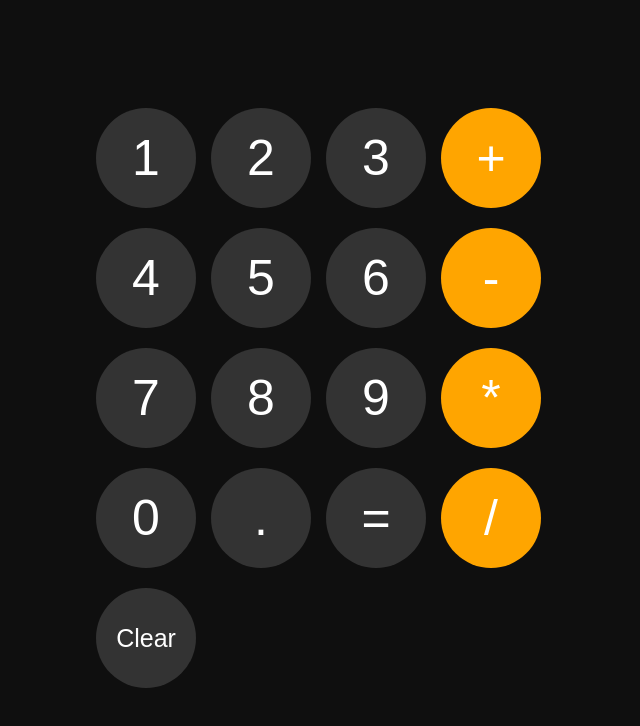
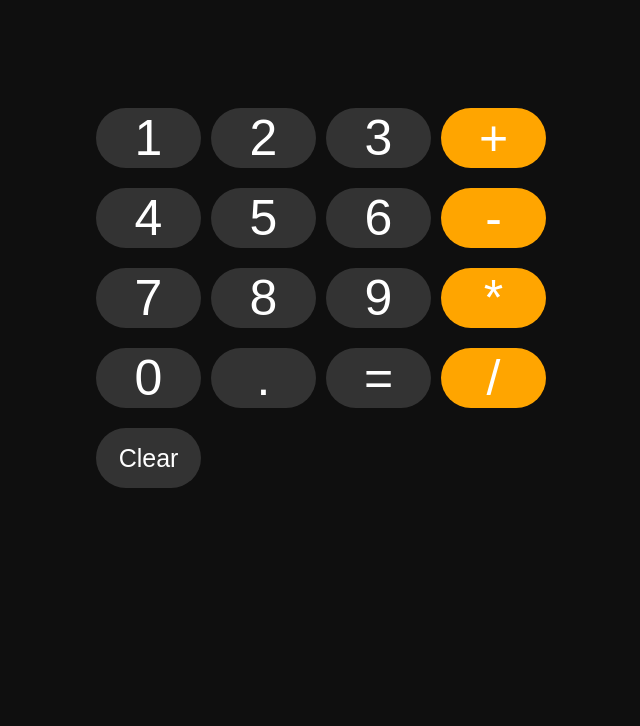
Before and after one commit to SatirthaRoy/calculator-javascript, a plain HTML site: page index.html in a window 1280 px wide. Shown: the whole page, without its empty margins (319-959 px from the left). Drawn offline with Linux system fonts and the light colour scheme.

Commit message:
button fixed

```diff
--- a/index.html
+++ b/index.html
@@ -37,8 +37,8 @@
       border: none;
       background-color: rgb(51, 51, 51);
       color: white;
-      height: 100px;
-      width: 100px;
+      /* height: 100px;
+      width: 100px; */
       border-radius: 100px;
       cursor: pointer;
     }
```
